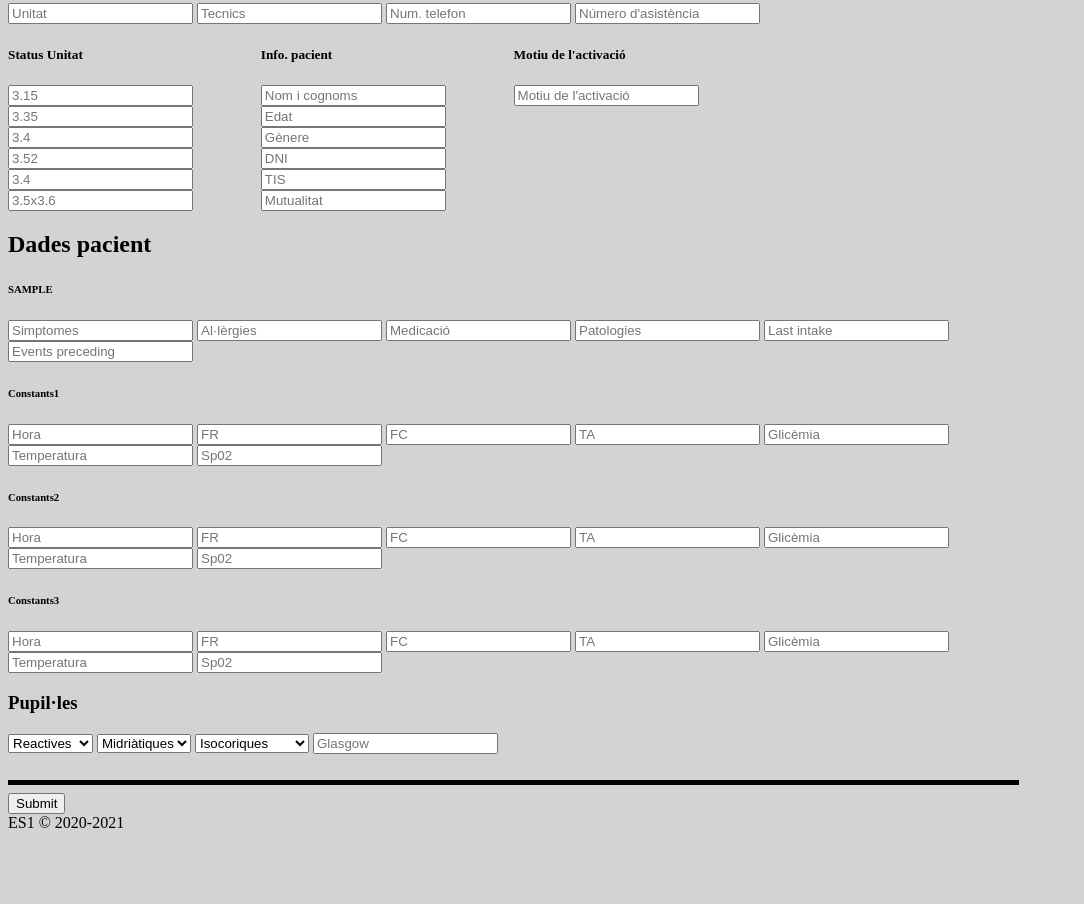
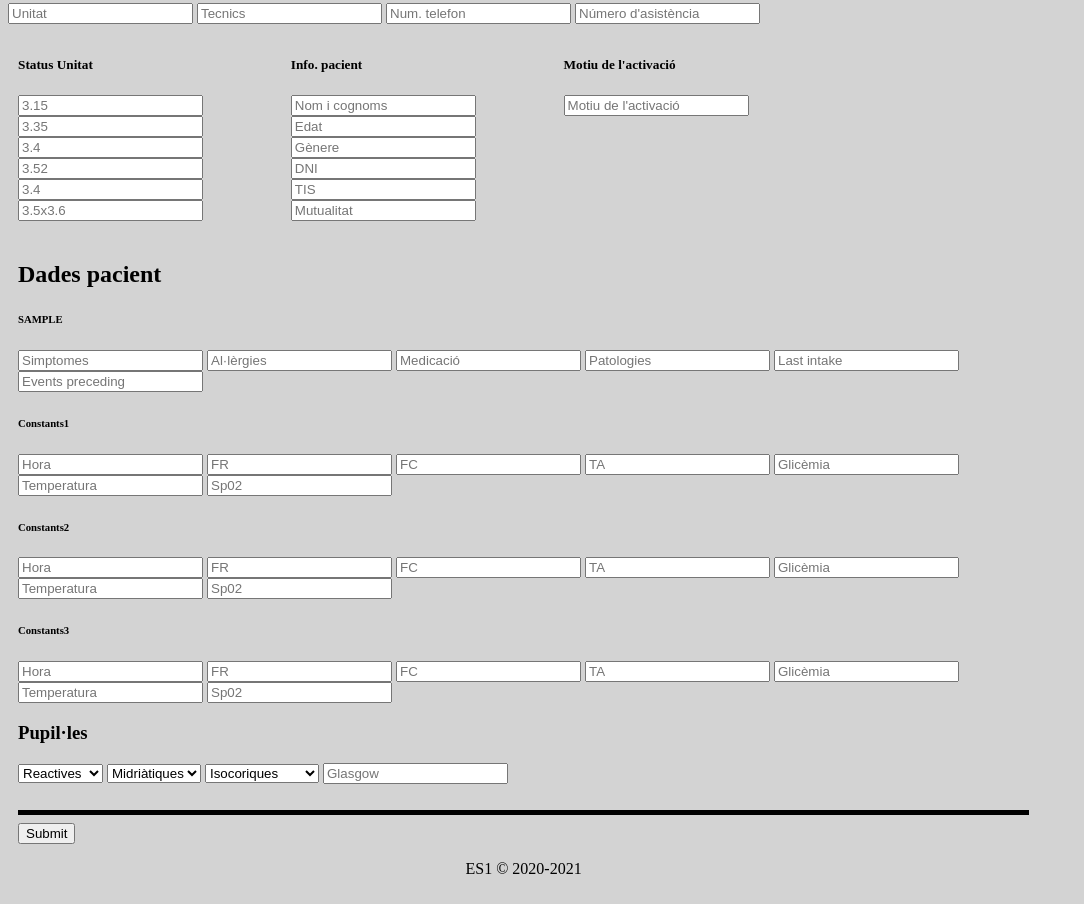
Before and after one commit to luisitoruizalta/prueba, a plain HTML site: page indexl.html in a window 1280 px wide. Shown: the part 285-1189 px from the top of the page, without its empty margins (0-1084 px from the left). Before the commit the page ends 1117 px from the top, so only its background shows below. Drawn offline with Linux system fonts and the light colour scheme.

Commit message:
Update estilos.css

```diff
--- a/estilos.css
+++ b/estilos.css
@@ -12,6 +12,7 @@ header{
 }
 
 nav{
+    color: black;
 }
 
 nav ul li{
@@ -19,6 +20,7 @@ nav ul li{
     list-style: none;
     margin: 10px;
     line-height: 30px;
+
 }
 
 .clearfix{
@@ -28,9 +30,17 @@ nav ul li{
 #content2{
     float: left;
     width: 80%;
+    margin: 10px;
 }
 
 aside{
     float: left;
     width: 20%;
+    margin: 10px;
 }
+
+footer{
+    text-align: center;
+    height: 50px;
+    line-height: 50px;
+}
```
